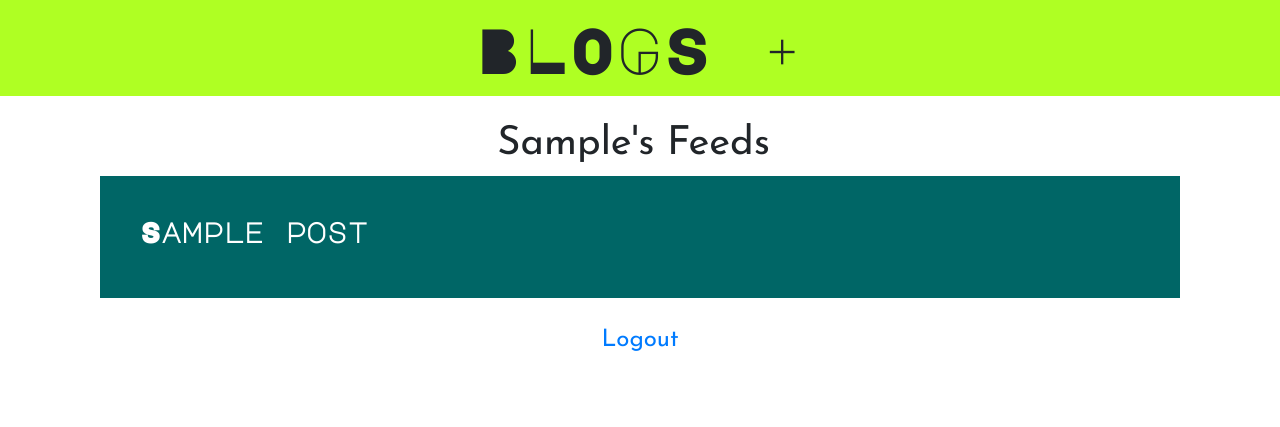
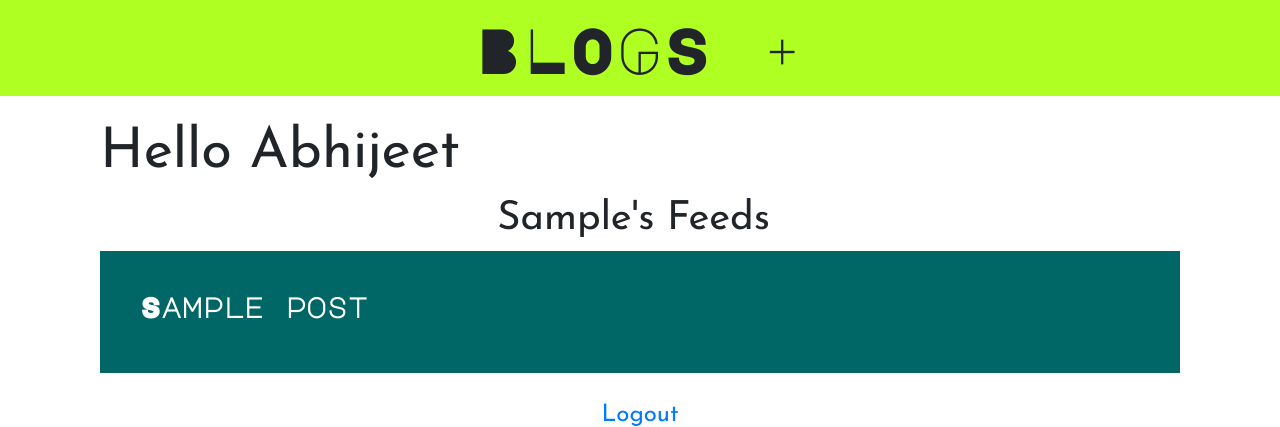
Before and after one commit to vishwakarmad1999/my-blog, a Django app: a page that uses templates/user/user_feeds.html in a window 1280 px wide. Shown: the top 427 px of the page. Run offline with Django 3.2, Linux system fonts and the light colour scheme; a user stored in the database is signed in; tables that the repository leaves empty hold one stand-in row (values such as "Sample post"); some libraries are stand-ins or nearby versions.

Commit message:
Temporary commit

```diff
--- a/templates/user/user_feeds.html
+++ b/templates/user/user_feeds.html
@@ -24,6 +24,8 @@
 		{% endfor %}
 	{% endif %}
 
+	<h1 class="display-4">Hello Abhijeet</h1>
+
 	<h1 class="text-center">{{ username|title }}'s Feeds&nbsp;
 
 		{% if not request.user.username == username %}
```
